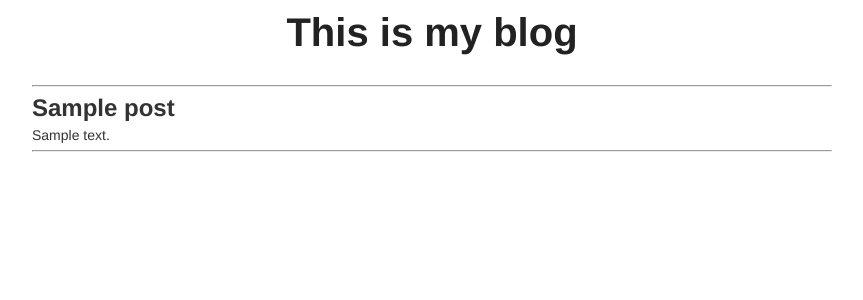
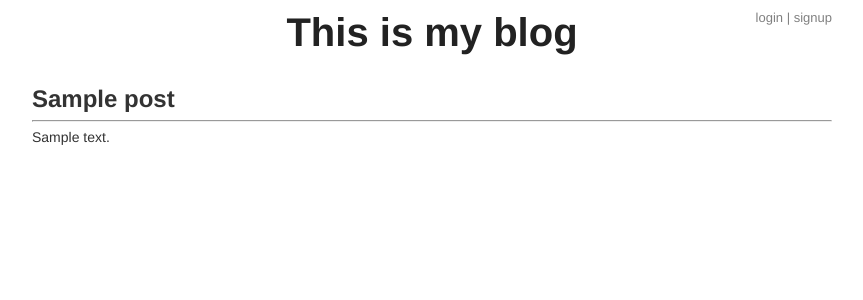
Before and after one commit to EamonKavanagh/blog, a Python web app: template templates/front.html in a window 1280 px wide. Shown: the top 300 px of the page, without its empty margins (208-1071 px from the left). Run offline with Jinja, Linux system fonts and the light colour scheme; the template is opened without the code that fills it: most values are stand-ins (such as "Sample title", 1, 10 or a date in 2020).

Commit message:
Overhaul of file organization with a few changes to blog design

```diff
--- a/app.yaml
+++ b/app.yaml
@@ -5,6 +5,9 @@ api_version: 1
 threadsafe: true
 
 handlers:
+- url: /static
+  static_dir: static
+
 - url: /.*
   script: main.application
 
--- a/handlers.py
+++ b/handlers.py
@@ -20,6 +20,7 @@ class BlogHandler(webapp2.RequestHandler):
         self.response.out.write(*a,**kw)
 
     def render_str(self, template, **params):
+        params['user'] = self.user
         t = jinja_env.get_template(template)
         return t.render(params)
 
@@ -46,12 +47,13 @@ class Front(BlogHandler):
                         ORDER BY created DESC limit 5;""")
         self.render("front.html", posts=posts)
 
+
 class NewPost(BlogHandler):
     def render_newpost(self, subject="", content="", error=""):
         self.render("newpost.html", subject=subject, content=content, error=error)
 
     def get(self):
-        if self.user and self.user.name == "Eamon":
+        if self.user and self.user.username == "Eamon":
             self.render_newpost()
         else:
             self.redirect("/blog")
--- /dev/null
+++ b/static/main.css
@@ -0,0 +1,104 @@
+body {
+    position: relative;
+    font-family: Helvetica, Arial, sans-serif;
+    font-size: 14px;
+
+    width: 800px;
+    margin: 0 auto;
+    padding: 10px;
+    color: #333;
+}
+
+.login-area {
+    font-size: 13px;
+    color: gray;
+    position: absolute;
+    top: 10px;
+    right: 10px;
+}
+
+.login-link {
+    color: gray;
+    text-decoration: none;
+}
+
+.login-link:visited {
+    color: gray;
+}
+
+.login-link:hover {
+    text-decoration: underline;
+}
+
+h2 {
+    font-size: 24px;
+    font-weight: bold;
+    margin-bottom: 20px;
+}
+
+.error {
+    color: red;
+}
+
+label {
+  display: block;
+  font-size: 20px;
+}
+
+label + label {
+    margin-top: 20px;
+}
+
+input[type=text] {
+    width: 500px;
+    font-size: 20px;
+    padding: 2px;
+    font-family: monospace;
+}
+
+textarea {
+  width: 500px;
+  height: 400px;
+  font-size: 17px;
+  font-family: monospace;
+}
+
+input[type=submit] {
+  font-size: 24px;
+}
+
+.main-title {
+    display: block;
+    color: #222;
+    font-size: 40px;
+    font-weight: bold;
+    text-align: center;
+    margin-bottom: 30px;
+    text-decoration: none;
+}
+
+.post + .post {
+    margin-top: 15px;
+}
+
+.post-heading {
+    position: relative;
+    border-bottom: 3px solid #666;
+}
+
+.post-title {
+    font-size: 24px;
+    font-weight: bold;
+}
+
+.post-date {
+    position: absolute;
+    right: 0px;
+    bottom: 0px;
+    color: #999;
+
+}
+
+.post-content {
+    margin-top: 5px;
+}
--- /dev/null
+++ b/templates/base.html
@@ -0,0 +1,31 @@
+<!DOCTYPE html>
+<html>
+<head>
+
+    <link type = "text/css" rel="stylesheet" href="/static/main.css"/>
+    <title>Blog</title>
+
+</head>
+
+<body>
+  <a href="/blog" class="main-title">
+  This is my blog
+  </a>
+
+  <div class="login-area">
+    {% if user %}
+      {{user.username}} (<a class="login-link" href="/blog/logout">logout</a>)
+    {% else %}
+      <a class="login-link" href="/blog/login">login</a>
+      |
+      <a class="login-link" href="/blog/signup">signup</a>
+    {% endif %}
+  </div>
+
+  <div id="content">
+  {% block content %}
+  {% endblock %}
+  </div>
+</body>
+
+</html>
--- a/templates/front.html
+++ b/templates/front.html
@@ -1,119 +1,14 @@
-<!DOCTYPE html>
+{% extends "base.html" %}
 
-<html>
-    <head>
-        <title>My Blog</title>
-    </head>
-
-    <style type="text/css">
-        body {
-        position: relative;
-        font-family: Helvetica, Arial, sans-serif;
-        font-size: 14px;
-
-        width: 800px;
-        margin: 0 auto;
-        padding: 10px;
-        color: #333;
-        }
-
-        h2 {
-            font-size: 24px;
-            font-weight: bold;
-            margin-bottom: 20px;
-        }
-
-        label {
-          display: block;
-          font-size: 20px;
-        }
-
-        label + label {
-            margin-top: 20px;
-        }
-
-        input[type=text] {
-            width: 500px;
-            font-size: 20px;
-            padding: 2px;
-            font-family: monospace;
-        }
-
-        textarea {
-          width: 500px;
-          height: 400px;
-          font-size: 17px;
-          font-family: monospace;
-        }
-
-        input[type=submit] {
-          font-size: 24px;
-        }
-
-        .main-title {
-            display: block;
-            color: #222;
-            font-size: 40px;
-            font-weight: bold;
-            text-align: center;
-            margin-bottom: 30px;
-            text-decoration: none;
-        }
-
-        .post + .post {
-            margin-top: 15px;
-        }
-
-        .post-heading {
-            position: relative;
-            border-bottom: 3px solid #666;
-        }
-
-        .post-title {
-            font-size: 24px;
-            font-weight: bold;
-
-            text-decoration: none;
-            color: #333;
-        }
-
-        .post-title:visisted {
-            color: #333;
-        }
-
-        .post-date {
-            position: absolute;
-            right: 0px;
-            bottom: 0px;
-            color: #999;
-
-        }
-
-        .post-content {
-            margin-top: 5px;
-        }
-
-        .age {
-            position: absolute;
-            bottom: 0px;
-            right: 0px;
-            color: gray;
-            font-size: 12px;
-        }
-
-    </style>
-
-    <body>
-        <a href="/blog" class="main-title">This is my blog</a>
-        <hr>
+{% block content %}
 
     {% for post in posts %}
         <div>
             <div class="post-title">{{post.subject}}</div>
+            <hr>
             <div class="post-content">{{post.content}}</div>
+            <br><br>
         </div>
-            <hr>
     {% endfor %}
 
-    </body>
-</html>
+{% endblock %}
```
Lines whose indentation alone changed are shown as unchanged.
